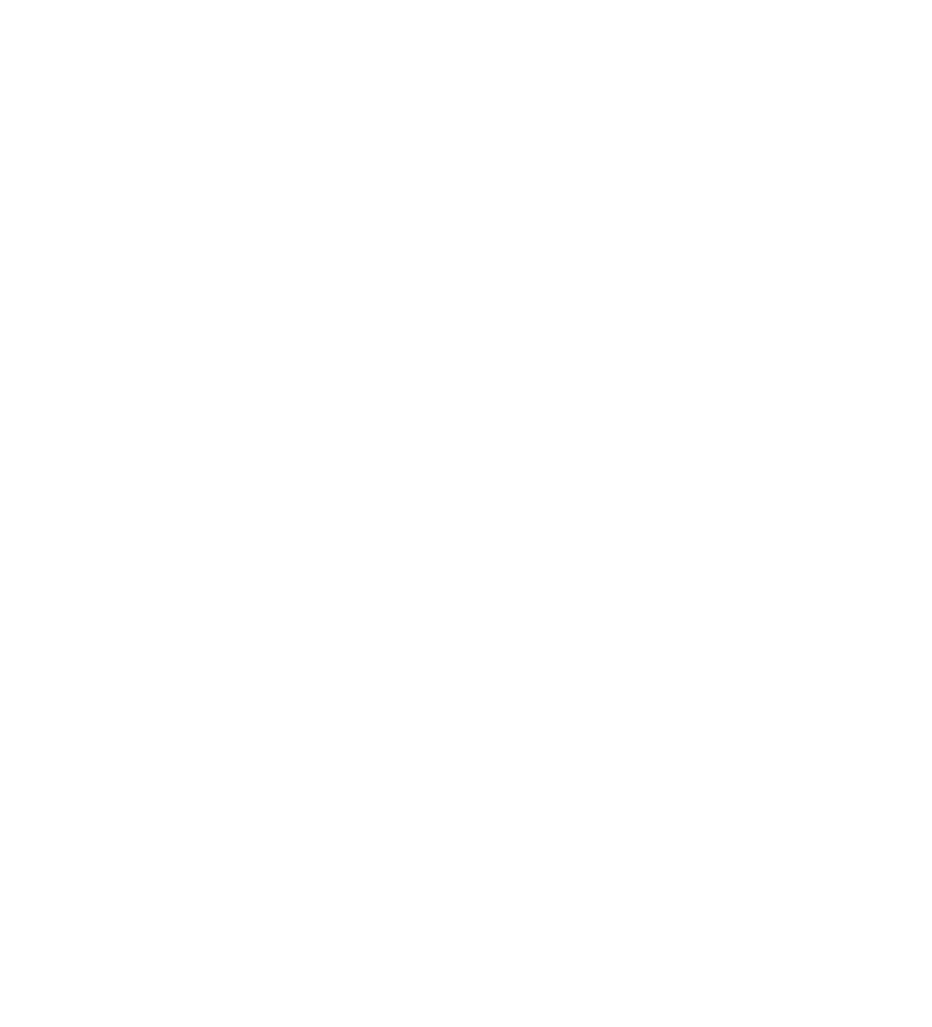
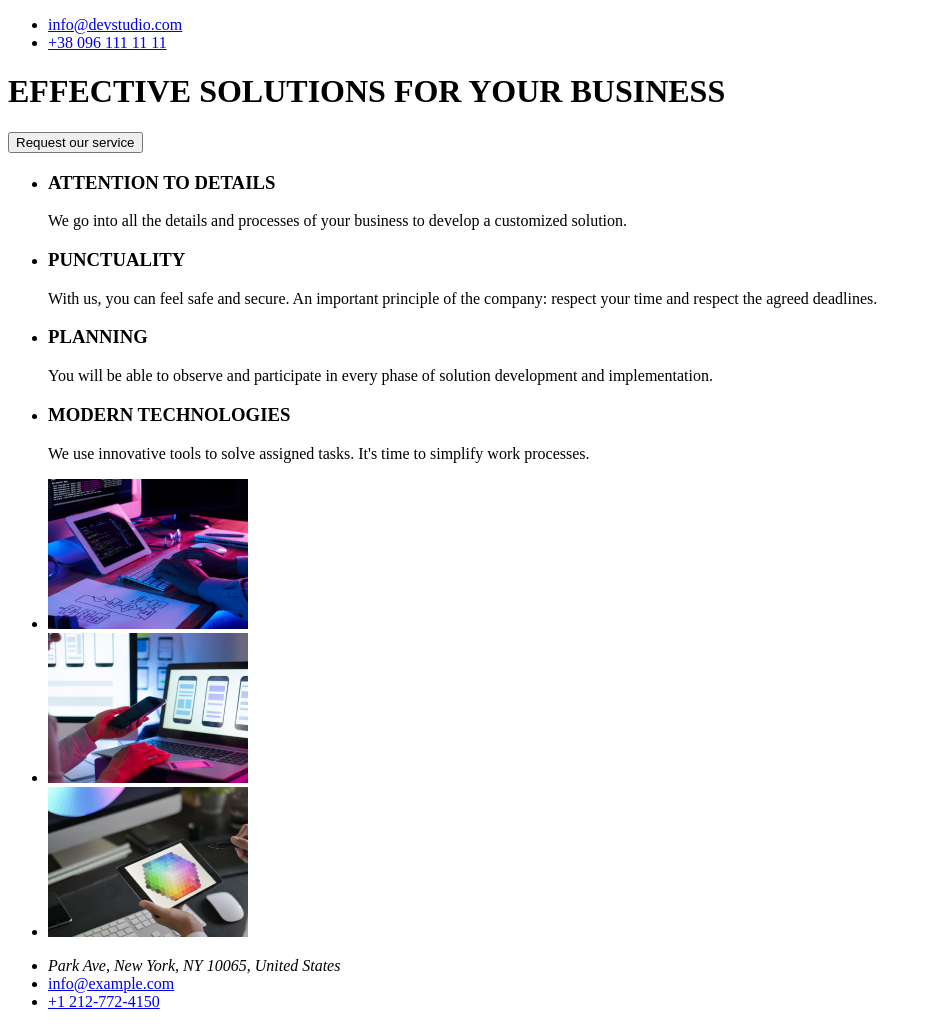
Before and after one commit to IkkyJ98/goit-markup-hw-01, a plain HTML site: page index.html in a window 1280 px wide. Shown: the whole page, without its empty margins (0-932 px from the left). Before the commit the page ends 800 px from the top, so only its background shows below. Drawn offline with Linux system fonts and the light colour scheme.

Commit message:
updating

```diff
--- a/index.html
+++ b/index.html
@@ -2,11 +2,70 @@
 <html lang="en">
 <head>
     <meta charset="UTF-8">
-    <meta http-equiv="X-UA-Compatible" content="IE=edge">
     <meta name="viewport" content="width=device-width, initial-scale=1.0">
     <title>Document</title>
 </head>
 <body>
+    <ul>
+        <li>
+            <a href="mailto:example@gmail.com">info@devstudio.com</a>
+        </li>
+        <li>
+            <a href="tel:+12345123456">+38 096 111 11 11</a>
+        </li>
+    </ul>
+    <h1>EFFECTIVE SOLUTIONS FOR YOUR BUSINESS</h1>
+   <button>Request our service</button>
+   <ul>
+    <li>
+        <h3>ATTENTION TO DETAILS</h3>
+        <p> We go into all the details and processes of your business to develop a customized solution.</p>
+    </li>
+    <li>
+        <h3>PUNCTUALITY</h3>
+        <p>With us, you can feel safe and secure. An important principle of the company: respect your time and respect the agreed deadlines.</p>
+    </li>
+    <li><h3>PLANNING</h3>
+        <p>You will be able to observe and participate in every phase of solution development and implementation.</p>
+    </li>
+    <li>
+        <h3>MODERN TECHNOLOGIES</h3>
+        <p>We use innovative tools to solve assigned tasks. It's time to simplify work processes.</p>
+    </li>
+   </ul>
 
+   <ul>
+    <li>
+    <img src="images/box 1.png"
+    alt="coding"
+    width="200"
+    height="150">
+    </li>
+    <li>
+    <img src="images/box 2.png"
+    alt="design"
+    width="200"
+    height="150">
+    </li>
+    <li><img src="images/img.png"
+    alt= "color picker"
+    width="200"
+    height="150">
+    </li>
+   </ul>
+   <footer>
+    <a href="WebStudio"></a>
+    <ul>
+        <li>
+            <address>Park Ave, New York, NY 10065, United States</address>
+        </li>
+        <li>
+            <a href="mailto:example@gmail.com">info@example.com</a>
+        </li>
+        <li>
+            <a href="tel:+12345123456">+1 212-772-4150</a>
+        </li>
+    </ul>
+   </footer>
 </body>
 </html>
```
